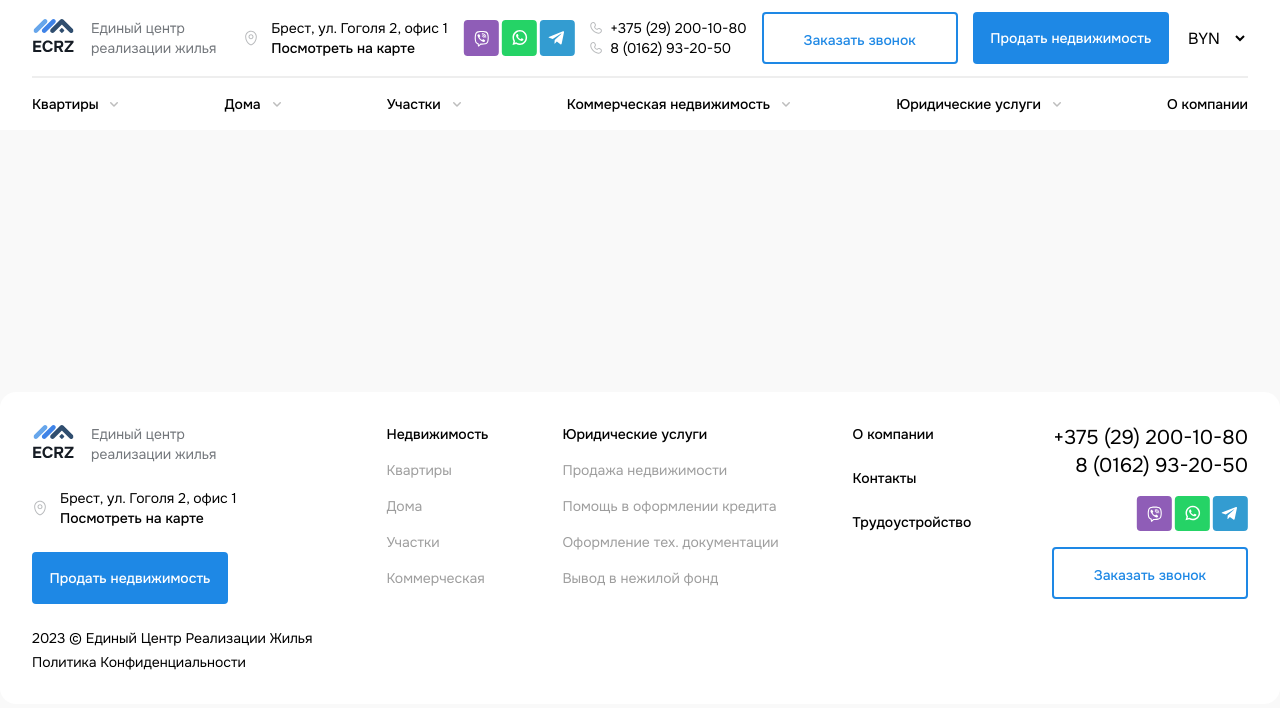
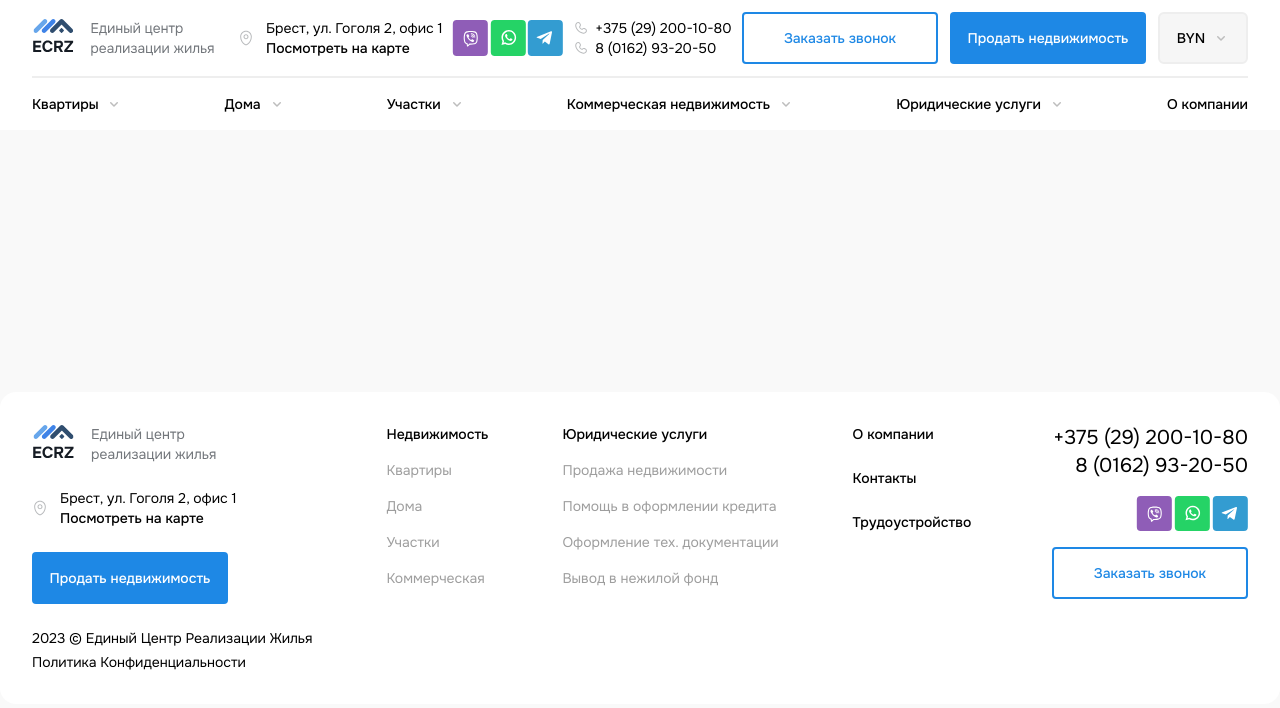
Before and after one commit to postfm/ecrz, a Next.js app: page / in a window 1280 px wide. Shown: the top 708 px of the page. Built offline with nearby package versions, Linux system fonts and the light colour scheme.

Commit message:
fix: Исправит элементы шапки

```diff
--- a/src/components/call/call.tsx
+++ b/src/components/call/call.tsx
@@ -1,7 +1,7 @@
 export default function Call() {
   return (
     <div className='sm:hidden'>
-      <button className='w-[196px] h-[52px] text-sm font-medium p-4 bg-white text-blue-600 rounded hover:bg-blue-600 hover:text-white border-blue-600 border-2'>
+      <button className='w-[196px] h-[52px] text-sm font-medium p-3 bg-white text-blue-600 rounded hover:bg-blue-600 hover:text-white border-blue-600 border-2'>
         Заказать звонок
       </button>
     </div>
--- a/src/components/currency/currency.tsx
+++ b/src/components/currency/currency.tsx
@@ -1,17 +1,62 @@
-import { Select } from '@headlessui/react';
+'use client';
+
+import {
+  Listbox,
+  ListboxButton,
+  ListboxOption,
+  ListboxOptions,
+  Select,
+} from '@headlessui/react';
+import { ChevronDownIcon, ChevronUpIcon } from '@heroicons/react/16/solid';
+import { useState } from 'react';
+
+const CURRENCY_OPTIONS = ['BYN', 'RUB', 'USD'];
 
 export default function Currency() {
+  const [selectedValue, setSelectedValue] = useState<string>(
+    CURRENCY_OPTIONS[0],
+  );
+
   return (
     <div className='sm:hidden'>
-      <Select
-        name='currency'
-        aria-label='Project currency'
-        className='bg-inherit w-16 h-12 '
-      >
-        <option value='active'>BYN</option>
-        <option value='paused'>USD</option>
-        <option value='delayed'>RUB</option>
-      </Select>
+      <Listbox value={selectedValue} onChange={setSelectedValue}>
+        <ListboxButton
+          className='flex font-medium ml-auto items-center text-sm bg-inherit border-2 rounded-md px-3 w-[90px] h-[52px] text-center flex justify-center	'
+          style={{ backgroundColor: '#F6F6F6' }}
+        >
+          {({ active }) => (
+            <>
+              {selectedValue}
+              {active ? (
+                <ChevronUpIcon className='size-4 fill-gray-400 ml-2' />
+              ) : (
+                <ChevronDownIcon className='size-4 fill-gray-400 ml-2' />
+              )}
+            </>
+          )}
+        </ListboxButton>
+
+        <ListboxOptions
+          anchor='bottom'
+          aria-label='Sorting items'
+          className='bg-white shadow-3xl rounded-md p-4'
+        >
+          {CURRENCY_OPTIONS.map((item) => (
+            <ListboxOption key={item} value={item}>
+              {({ focus, selected }) => (
+                <button
+                  className='hover:text-black block pt-3 pr-4 pb-3 pl-4 text-left w-full rounded-md'
+                  style={{
+                    backgroundColor: focus || selected ? '#F6F6F6' : '#fff',
+                  }}
+                >
+                  {item}
+                </button>
+              )}
+            </ListboxOption>
+          ))}
+        </ListboxOptions>
+      </Listbox>
     </div>
   );
 }
--- a/src/components/phone/phone.tsx
+++ b/src/components/phone/phone.tsx
@@ -22,7 +22,12 @@ const Phone: React.FC<PhoneProps> = ({ footer = false }) => {
             footer ? 'text-xl' : 'text-sm'
           } ml-2 whitespace-nowrap`}
         >
-          +375 (29) 200-10-80
+          <a
+            href='tel:+375292001080'
+            className=' cursor-pointer hover:text-blue-600'
+          >
+            +375 (29) 200-10-80
+          </a>
         </p>
       </div>
       <div className='flex'>
@@ -34,7 +39,12 @@ const Phone: React.FC<PhoneProps> = ({ footer = false }) => {
             footer ? 'text-xl' : 'text-sm'
           } ml-2 whitespace-nowrap`}
         >
-          8 (0162) 93-20-50
+          <a
+            href='tel:80162932050'
+            className=' cursor-pointer hover:text-blue-600'
+          >
+            8 (0162) 93-20-50
+          </a>
         </p>
       </div>
     </div>
--- a/src/components/sale/sale.tsx
+++ b/src/components/sale/sale.tsx
@@ -1,7 +1,7 @@
 export default function Sale() {
   return (
     <div className='sm:hidden'>
-      <button className='w-[196px] h-[52px] text-sm font-medium p-4 bg-blue-600 text-white rounded hover:bg-blue-800'>
+      <button className='w-[196px] h-[52px] text-sm font-medium p-3 bg-blue-600 text-white rounded hover:bg-blue-800'>
         Продать недвижимость
       </button>
     </div>
--- a/src/components/social/social.tsx
+++ b/src/components/social/social.tsx
@@ -11,18 +11,21 @@ export default function Social() {
         width={36}
         height={36}
         alt='Вайбер'
+        className='cursor-pointer hover:opacity-85'
       />
       <Image
         src={watsapp}
         width={36}
         height={36}
         alt='Вайбер'
+        className='cursor-pointer hover:opacity-85'
       />
       <Image
         src={telegram}
         width={36}
         height={36}
         alt='Вайбер'
+        className='cursor-pointer hover:opacity-85'
       />
     </div>
   );
```
